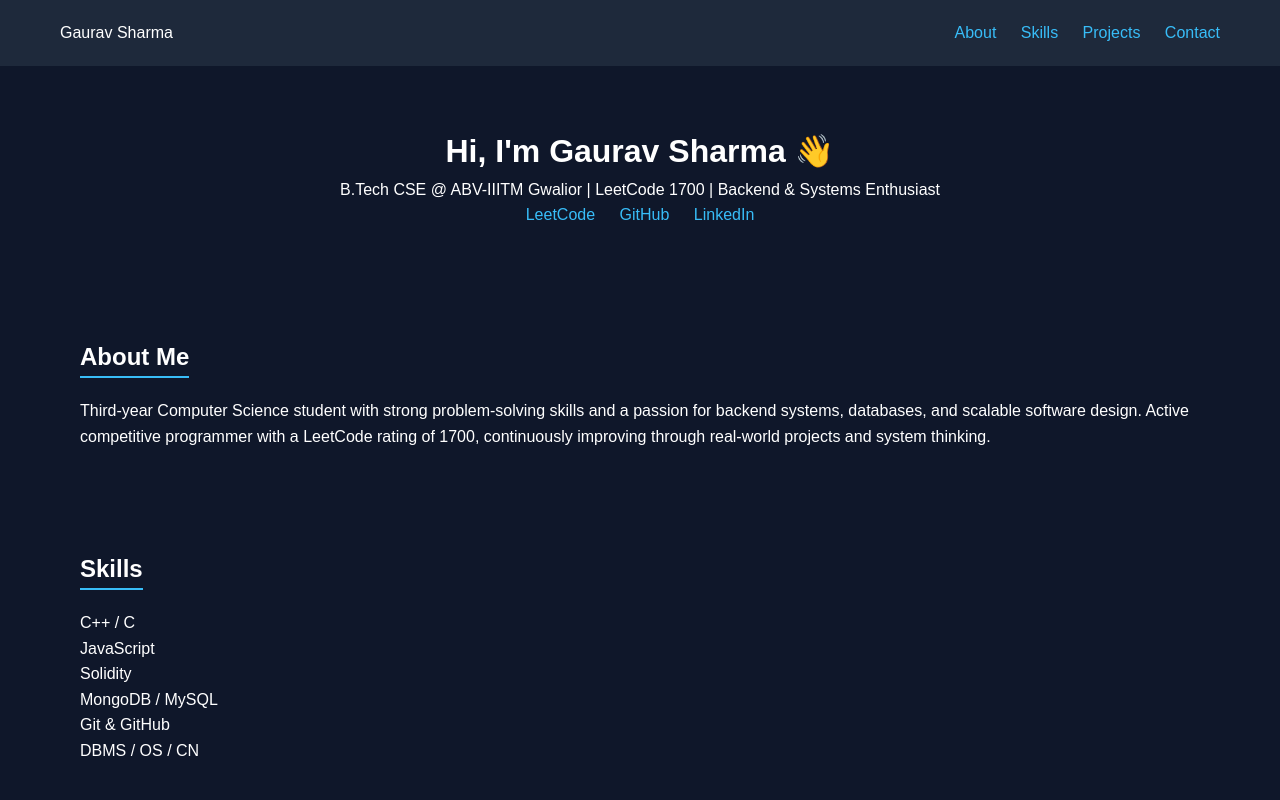
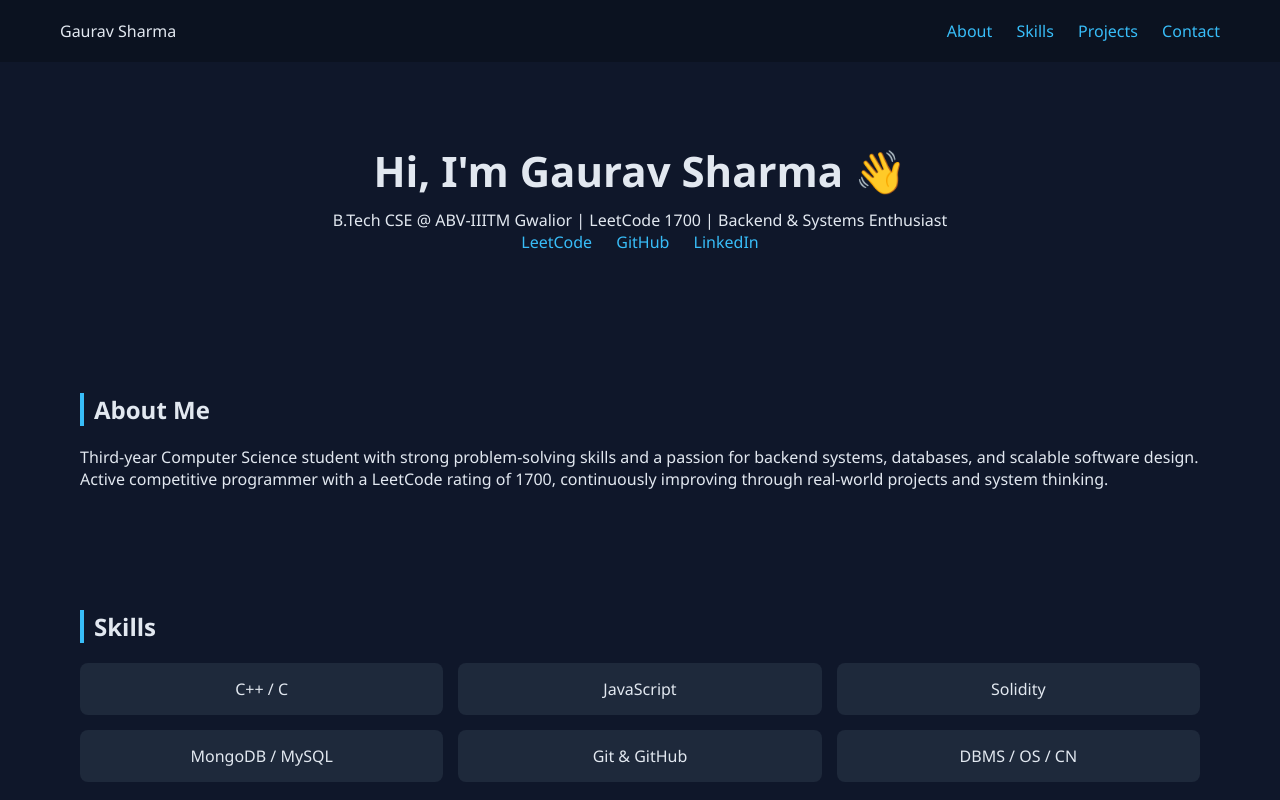
Before and after one commit to Skullarrow/portfolio, a plain HTML site: page index.html in a window 1280 px wide. Shown: the top 800 px of the page. Drawn offline with Linux system fonts and the light colour scheme.

Commit message:
Refactor CSS styles for improved design

```diff
--- a/style.css
+++ b/style.css
@@ -2,40 +2,38 @@
     margin: 0;
     padding: 0;
     box-sizing: border-box;
-    font-family: Arial, Helvetica, sans-serif;
+    font-family: 'Segoe UI', sans-serif;
 }
 
 body {
     background: #0f172a;
-    color: white;
-    line-height: 1.6;
+    color: #e2e8f0;
 }
 
 nav {
     display: flex;
     justify-content: space-between;
     padding: 20px 60px;
-    background: #1e293b;
+    background: #0b1220;
     position: sticky;
     top: 0;
 }
 
 nav a {
+    margin-left: 20px;
     color: #38bdf8;
-    margin-left: 20px;
     text-decoration: none;
+    font-weight: 500;
 }
 
 header {
     text-align: center;
-    padding: 60px 20px;
+    padding: 80px 20px;
 }
 
-.profile {
-    width: 160px;
-    border-radius: 50%;
-    border: 4px solid #38bdf8;
-    margin-bottom: 20px;
+header h1 {
+    font-size: 42px;
+    margin-bottom: 10px;
 }
 
 .links a {
@@ -45,30 +43,29 @@ header {
 }
 
 section {
-    padding: 50px 80px;
+    padding: 60px 80px;
 }
 
 h2 {
     margin-bottom: 20px;
-    border-bottom: 2px solid #38bdf8;
-    display: inline-block;
+    border-left: 4px solid #38bdf8;
+    padding-left: 10px;
 }
 
-.grid {
+.skills-grid {
     display: grid;
     grid-template-columns: repeat(3, 1fr);
     gap: 15px;
-    margin-top: 20px;
 }
 
-.grid div {
+.skills-grid div {
     background: #1e293b;
     padding: 15px;
     text-align: center;
     border-radius: 8px;
 }
 
-.card {
+.project-card {
     background: #1e293b;
     padding: 20px;
     border-radius: 10px;
@@ -77,7 +74,7 @@ h2 {
 
 footer {
     text-align: center;
-    padding: 20px;
-    background: #1e293b;
+    padding: 30px;
+    background: #0b1220;
     margin-top: 40px;
 }
```
